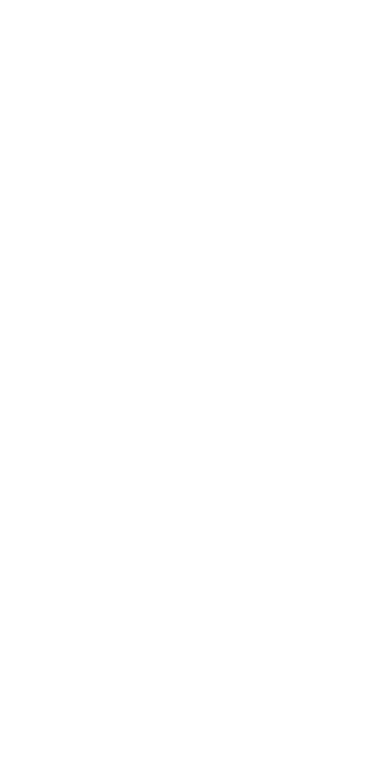
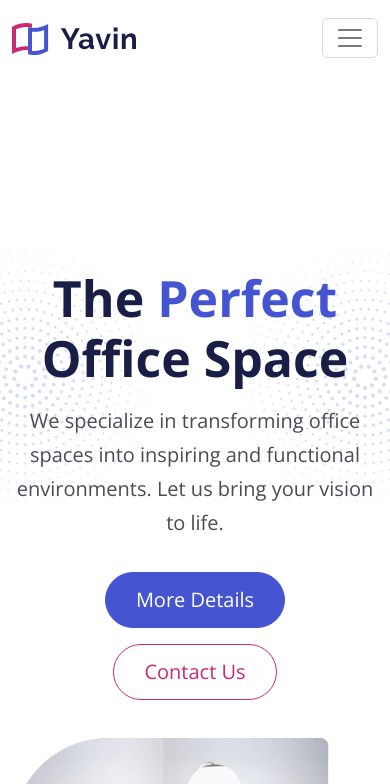
Before and after one commit to s-khodjaev/bs5-yavin, a website: page index.html in a window 390 px wide. Shown: the top 784 px of the page. Drawn offline with nearby package versions, Linux system fonts and the light colour scheme; files that its build step writes are made by us from their sources.

Commit message:
added navbar and header

```diff
--- a/index.html
+++ b/index.html
@@ -15,6 +15,86 @@
     <title>Yavin Office Design Website</title>
   </head>
   <body>
+    <nav class="navbar navbar-expand-lg sticky-top navbar-light">
+      <div class="container">
+        <a href="#" class="navbar-brand">
+          <img src="img/logo.svg" alt="" width="124" />
+        </a>
+        <button
+          class="navbar-toggler"
+          type="button"
+          data-bs-toggle="collapse"
+          data-bs-target="#navbarNavDropdown"
+          aria-control="navbarNavDropdown"
+          aria-expanded="false"
+          aria-label="Toggle navigation"
+        >
+          <span class="navbar-toggler-icon"></span>
+        </button>
+        <div class="collapse navbar-collapse" id="navbarNavDropdown">
+          <ul class="navbar-nav ms-auto">
+            <li class="nav-item">
+              <a href="#home" class="nav-link" aria-current="page">Home</a>
+            </li>
+            <li class="nav-item">
+              <a href="#details" class="nav-link">Details</a>
+            </li>
+            <li class="nav-item">
+              <a href="#services" class="nav-link">Services</a>
+            </li>
+            <li class="nav-item">
+              <a href="#projects" class="nav-link">Projects</a>
+            </li>
+            <li class="nav-item">
+              <a href="#contact" class="btn btn-outline-secondary px-4 mx-4"
+                >Contact Us</a
+              >
+            </li>
+          </ul>
+        </div>
+      </div>
+    </nav>
+
+    <!-- Header -->
+    <header class="header position-relative mt-6 overflow-hidden">
+      <img
+        src="img/decoration-star.svg"
+        alt=""
+        class="decoration-star position-absolute"
+      />
+      <img
+        src="img/decoration-star.svg"
+        alt=""
+        class="decoration-star-2 position-absolute"
+      />
+      <div class="container position-relative z-3">
+        <div class="row">
+          <div class="col-lg-6">
+            <div class="mt-6">
+              <h1 class="xl-text">
+                The <span class="text-primary">Perfect</span> Office Space
+              </h1>
+              <p class="lead mb-4">
+                We specialize in transforming office spaces into inspiring and
+                functional environments. Let us bring your vision to life.
+              </p>
+              <a href="#introduction" class="btn btn-primary btn-lg m-2"
+                >More Details</a
+              >
+              <a href="#contact" class="btn btn-outline-secondary btn-lg m-2"
+                >Contact Us</a
+              >
+            </div>
+          </div>
+          <div class="col-lg-6">
+            <div class="image-container">
+              <img src="img/header.png" alt="" class="img-fluid" />
+            </div>
+          </div>
+        </div>
+      </div>
+    </header>
+
     <script src="js/bootstrap.bundle.min.js"></script>
     <script src="js/script.js"></script>
   </body>
--- a/js/script.js
+++ b/js/script.js
@@ -0,0 +1,13 @@
+function userScroll() {
+  const navbar = document.querySelector('.navbar');
+
+  window.addEventListener('scroll', () => {
+    if (window.scrollY > 50) {
+      navbar.classList.add('navbar-sticky');
+    } else {
+      navbar.classList.remove('navbar-sticky');
+    }
+  });
+}
+
+document.addEventListener('DOMContentLoaded', userScroll);
--- a/scss/main.scss
+++ b/scss/main.scss
@@ -0,0 +1,65 @@
+.xl-text {
+  font-size: 75px;
+}
+
+.btn-outline-secondary {
+  color: var(--bs-secondary);
+}
+
+.header .decoration-star {
+  top: 80px;
+  left: -200px;
+  width: 500px;
+  opacity: 0.7;
+}
+
+.header .decoration-star-2 {
+  top: 80px;
+  right: -200px;
+  width: 500px;
+  opacity: 0.7;
+}
+
+.navbar {
+  transition: all 0.5s ease-in-out;
+}
+
+.navbar-sticky {
+  background-color: #fff;
+  opacity: 0.9;
+  box-shadow: 0 0 10px rgba(0, 0, 0, 0.5);
+}
+
+@media (max-width: 992px) {
+  .xl-text {
+    font-size: 50px;
+  }
+
+  .navbar {
+    .btn-outline-secondary {
+      margin-top: 20px;
+    }
+  }
+
+  .header {
+    margin-top: 0 o !important;
+    text-align: center;
+  }
+
+  .header .decoration-star {
+    left: -100px;
+    width: 250px;
+  }
+
+  .header .decoration-star-2 {
+    right: -100px;
+    width: 250px;
+  }
+
+  .header .image-container {
+    margin-top: 30px;
+  }
+}
+
+@media (max-width: 576px) {
+}
```
